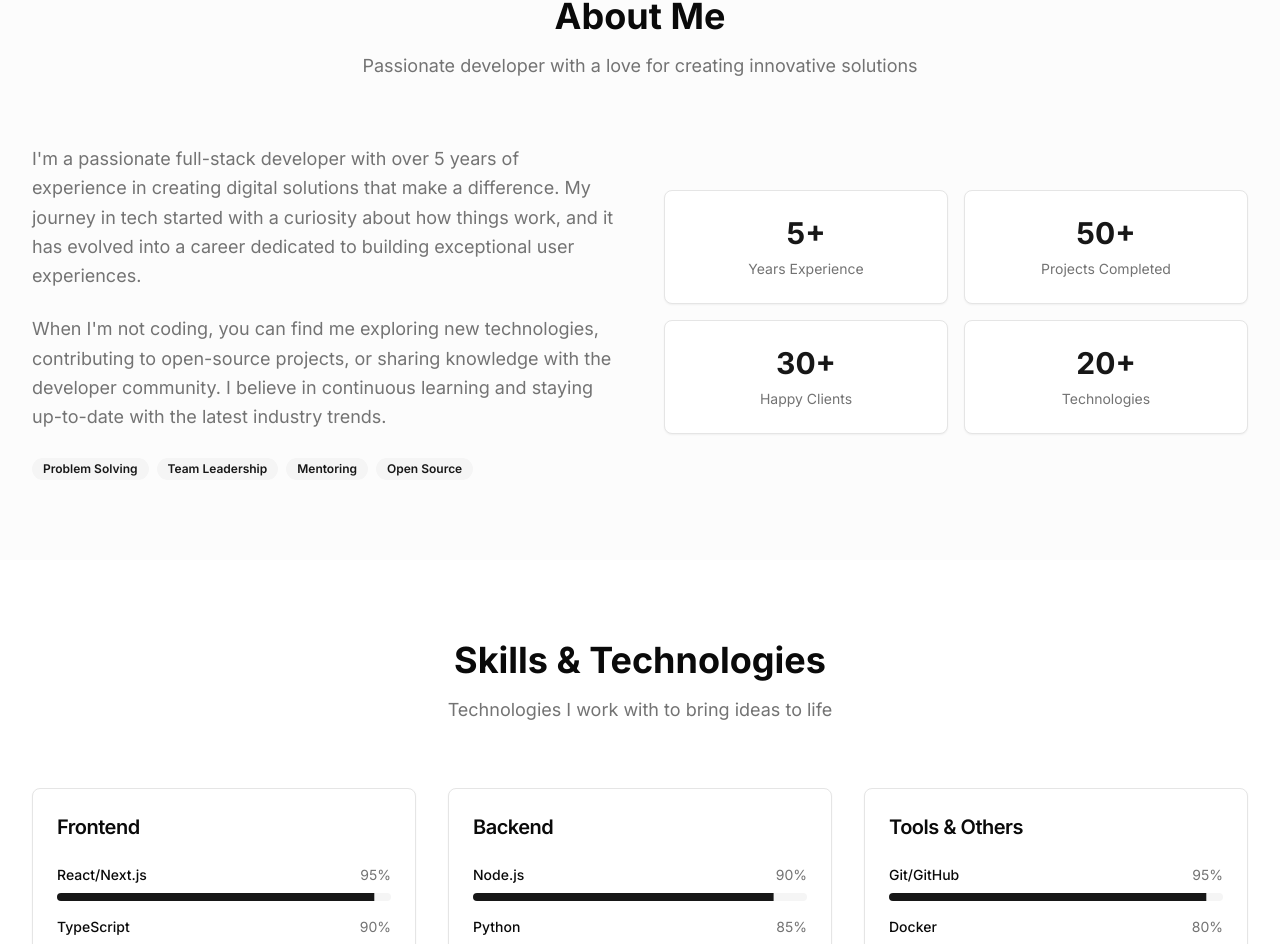
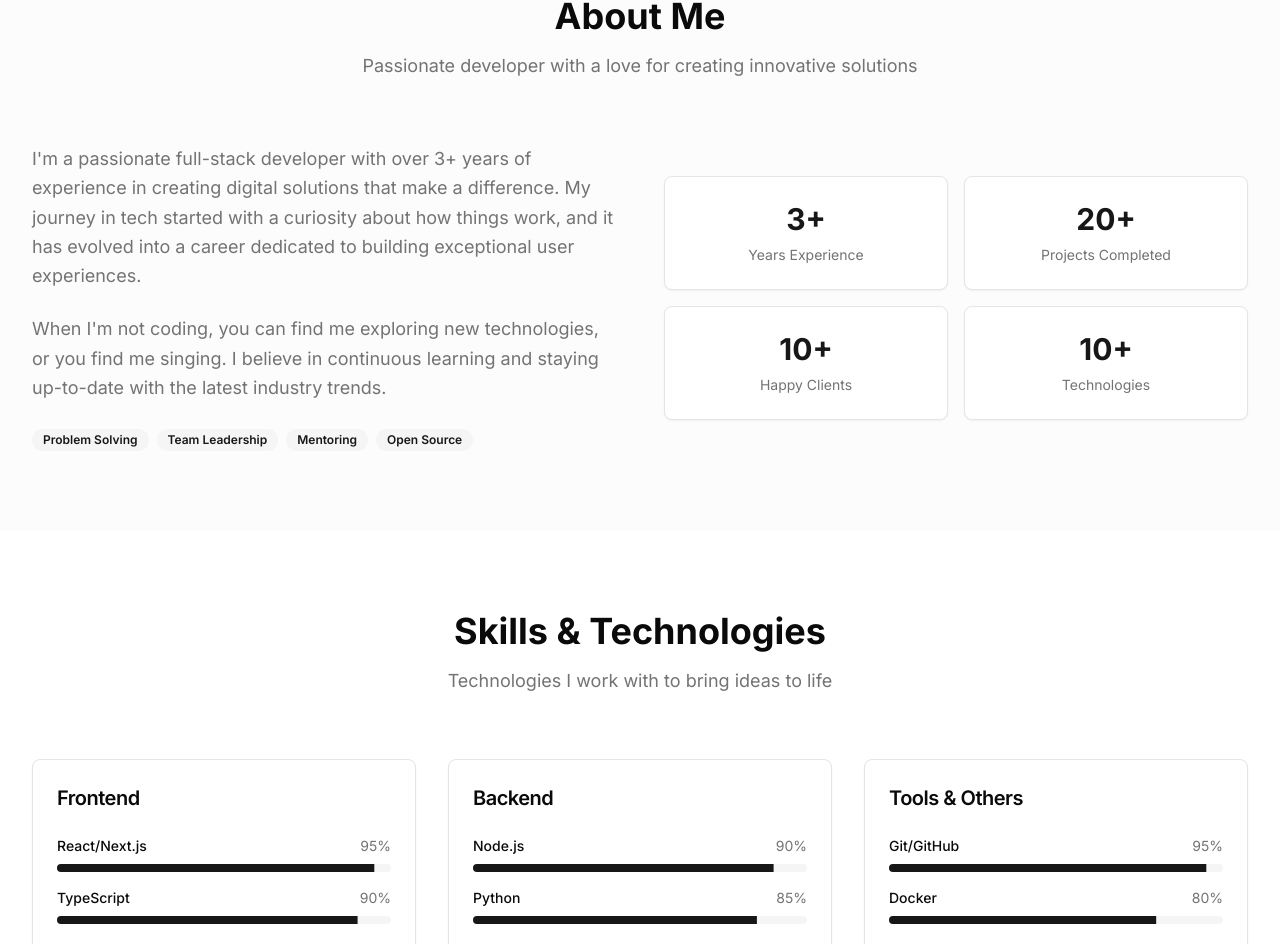
Before and after one commit to mohit0268/Mohitwebport, a Next.js app: page / in a window 1280 px wide. Shown: the part 884-1828 px from the top of the page. Built offline with nearby package versions, Linux system fonts and the light colour scheme.

Commit message:
about section updated

```diff
--- a/components/sections/about.tsx
+++ b/components/sections/about.tsx
@@ -11,10 +11,10 @@ export function About() {
   const isInView = useInView(ref, { once: true, margin: "-100px" })
 
   const stats = [
-    { label: "Years Experience", value: "5+" },
-    { label: "Projects Completed", value: "50+" },
-    { label: "Happy Clients", value: "30+" },
-    { label: "Technologies", value: "20+" },
+    { label: "Years Experience", value: "3+" },
+    { label: "Projects Completed", value: "20+" },
+    { label: "Happy Clients", value: "10+" },
+    { label: "Technologies", value: "10+" },
   ]
 
   return (
@@ -40,13 +40,12 @@ export function About() {
             className="space-y-6"
           >
             <p className="text-lg text-muted-foreground leading-relaxed">
-              I'm a passionate full-stack developer with over 5 years of experience in creating digital solutions that
+              I'm a passionate full-stack developer with over 3+ years of experience in creating digital solutions that
               make a difference. My journey in tech started with a curiosity about how things work, and it has evolved
               into a career dedicated to building exceptional user experiences.
             </p>
             <p className="text-lg text-muted-foreground leading-relaxed">
-              When I'm not coding, you can find me exploring new technologies, contributing to open-source projects, or
-              sharing knowledge with the developer community. I believe in continuous learning and staying up-to-date
+              When I'm not coding, you can find me exploring new technologies, or you find me singing. I believe in continuous learning and staying up-to-date
               with the latest industry trends.
             </p>
             <div className="flex flex-wrap gap-2">
```
